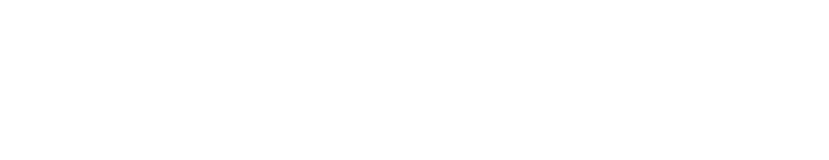
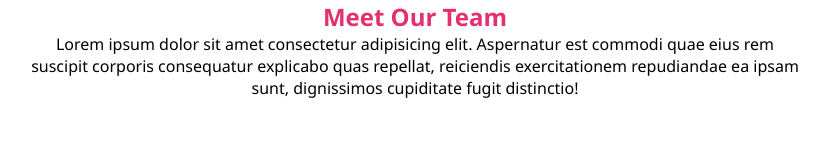
Before and after one commit to jfmarkan/html-css-float-cards, a plain HTML site: page index.html in a window 1280 px wide. Shown: the whole page, without its empty margins (225-1054 px from the left). Drawn offline with Linux system fonts and the light colour scheme.

Commit message:
sections, top section with styles

```diff
--- a/css/styles.css
+++ b/css/styles.css
@@ -6,3 +6,15 @@
 }
 
 /* STYLES */
+body{
+    font-family:'Segoe UI', Tahoma, Geneva, Verdana, sans-serif
+}
+
+.container{
+    padding: 0 20%;
+    text-align: center;
+}
+
+h1{
+    color: #e4306f;
+}
--- a/index.html
+++ b/index.html
@@ -8,6 +8,16 @@
     <link rel="stylesheet" href="css/styles.css">
 </head>
 <body>
-
+    <div class="container">
+        <section>
+            <h1>
+                Meet Our Team
+            </h1>
+            <p>
+                Lorem ipsum dolor sit amet consectetur adipisicing elit. Aspernatur est commodi quae eius rem suscipit corporis consequatur explicabo quas repellat, reiciendis exercitationem repudiandae ea ipsam sunt, dignissimos cupiditate fugit distinctio!
+            </p>
+        </section>
+        <section></section>
+    </div>
 </body>
 </html>
```
